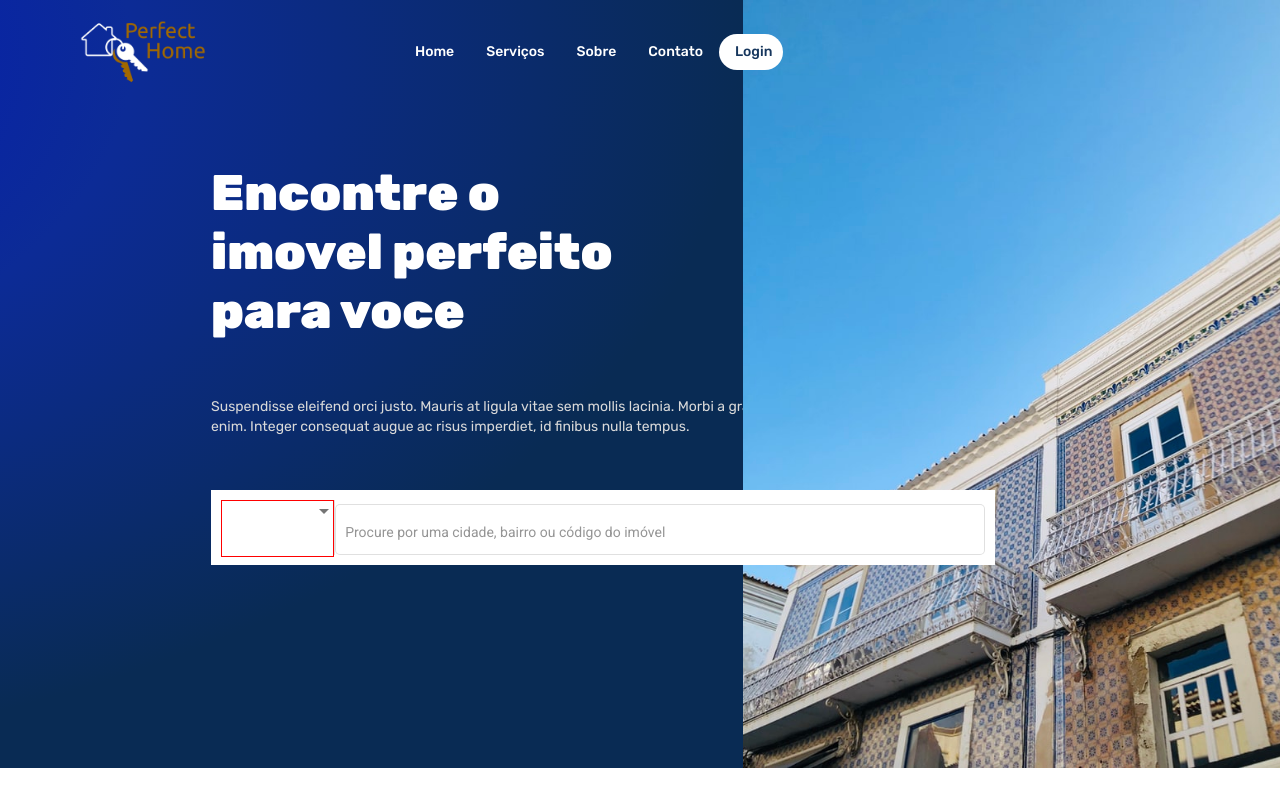
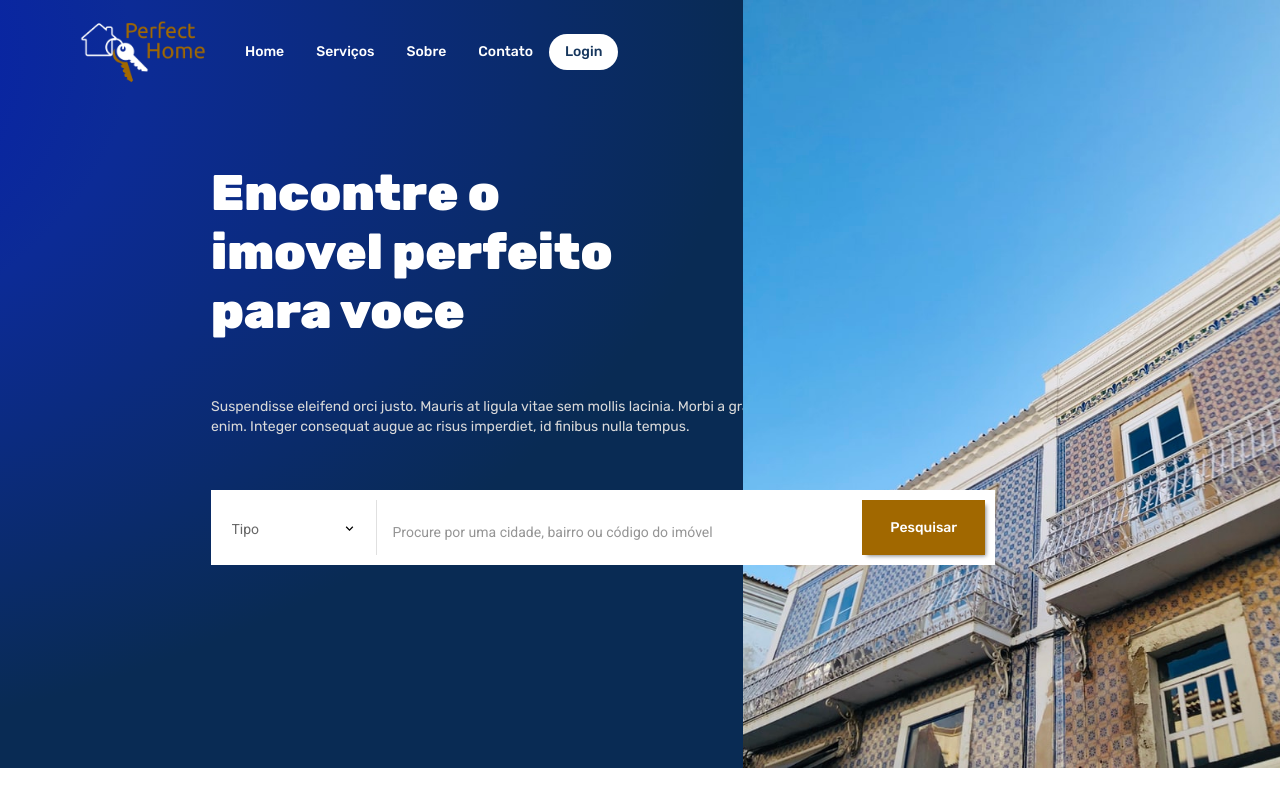
Before and after one commit to BrendowLincoln/PerfectHome, an Angular app: page / in a window 1280 px wide. Shown: the top 800 px of the page. Built offline with nearby package versions, Linux system fonts and the light colour scheme.

Commit message:
WIP: Header modifications

```diff
--- a/src/app/home/home.component.html
+++ b/src/app/home/home.component.html
@@ -11,8 +11,9 @@
                     <button mat-button class="menu-button">Serviços</button>
                     <button mat-button class="menu-button">Sobre</button>
                     <button mat-button class="menu-button">Contato</button>
+                    <button mat-button class="login-button">Login</button>
+
                 </div>
-                <button mat-button class="login-button">Login</button>
             </mat-toolbar-row>
         </mat-toolbar>
         <!-- /NAVBAR -->
@@ -37,15 +38,20 @@
     <img src="/assets/image1.jpeg" class="primary-section-image">
 
     <div class="search-field">
-        <mat-select class="select-type-property">
-            <mat-option value="option1">Option 1</mat-option>
-            <mat-option value="option2">Option 2</mat-option>
-            <mat-option value="option3">Option 3</mat-option>
-        </mat-select>
-        <mat-divider [vertical]="true"></mat-divider>
+        <mat-form-field appearance="outline" class="select-type-property">
+            <mat-label>Tipo</mat-label>
+            <mat-select>
+                <mat-option>-- None --</mat-option>
+                <mat-option value="option1">Option De cor 1</mat-option>
+                <mat-option value="option2">Option 2</mat-option>
+                <mat-option value="option3">Option 3</mat-option>
+            </mat-select>
+        </mat-form-field>
+        <mat-divider class="divider" [vertical]="true"></mat-divider>
         <mat-form-field appearance="outline" class="search-form-field">
             <input matInput placeholder="Procure por uma cidade, bairro ou código do imóvel">
         </mat-form-field>
+        <button mat-button class="search-buttom">Pesquisar</button>
     </div>
 
 </section>
--- a/src/app/home/home.component.scss
+++ b/src/app/home/home.component.scss
@@ -1,5 +1,13 @@
 :host ::ng-deep mat-toolbar {
     background-color: transparent;
+}
+
+::ng-deep .mat-form-field-appearance-outline .mat-form-field-outline,
+::ng-deep .mat-form-field-appearance-outline .mat-form-field-outline-end,
+::ng-deep .mat-form-field-appearance-outline .mat-form-field-outline-start {
+    border-width: 1px !important;
+    color: transparent;
+    opacity: 0;
 }
 
 .primary-section {
@@ -21,11 +29,14 @@
             height: 104px;
             color: black;
             border: 1px none red;
+            width: 50%;
+            min-width: 1020px;
+
+
 
             .logo {
                 display: block;
                 margin-left: 50px;
-                margin-right: 140px;
                 width: 163px;
                 height: 163px;
                 border: 1px none orange;
@@ -33,10 +44,8 @@
 
 
             .menu {
-                width: 700px;
+                width: 100%;
                 display: flex;
-                justify-content: space-evenly;
-                margin-left: 30px;
                 font-family: 'Rubik', sans-serif;
                 font-size: 12px;
                 border: 1px none yellow;
@@ -99,14 +108,36 @@
         background: white;
         padding: 10px;
 
+        ::ng-deep .mat-select-arrow {
+            border-left: 15px solid transparent !important;
+            border-right: none !important;
+            border-top: 15px solid transparent !important;
+            border-image-source: url('/assets/arrow_down.svg') !important;
+            border-image-repeat: stretch !important;
+        }
+
         .select-type-property {
-            width: 130px;
+            width: 150px;
             height: 100%;
-            border: 1px solid red;
+        }
 
+        .divider {
+            margin: 0 5px;
         }
+
         .search-form-field {
             width: 100%;
+        }
+
+        .search-buttom {
+            width: 176px;
+            background-color: #A16800;
+            border-radius: 0;
+            box-shadow: 3px 3px 4px -2px #888888;
+            color: white;
+            font-family: Rubik, sans-serif;
+            font-size: 14px;
+            font-weight: 500;
         }
 
     }
@@ -121,4 +152,6 @@
         font-family: 'Rubik', sans-serif;
         font-weight: 500;
     }
+
+
 }
```
Also changed, not shown: src/assets/arrow_down.svg (added).
